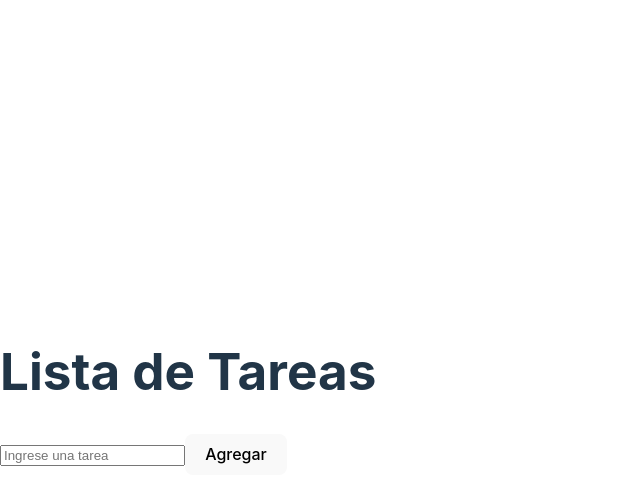
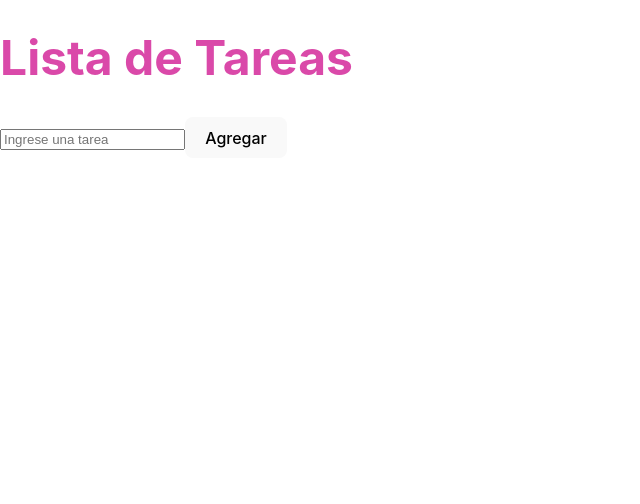
Before and after one commit to erikarubi25/pruebatecnicareact, a React app: page / in a window 1280 px wide. Shown: the top 504 px of the page, without its empty margins (0-640 px from the left). Built offline with nearby package versions, Linux system fonts and the light colour scheme; the HTML template or start-up script is replaced by a standard one.

Commit message:
color en titulo

```diff
--- a/src/App.jsx
+++ b/src/App.jsx
@@ -1,6 +1,7 @@
 import React, { useState } from 'react';
 import TaskList from './components/TaskList';
 import TaskForm from './components/TaskForm';
+
 function App() {
   const [tasks, setTasks] = useState([]);
   const addTask = (title) => {
--- a/src/index.css
+++ b/src/index.css
@@ -29,13 +29,14 @@ body {
   margin: 0;
   display: flex;
   place-items: center;
-  min-width: 320px;
-  min-height: 100vh;
+  min-width: 300px;
+  min-height: 20vh;
 }
 
 h1 {
-  font-size: 3.2em;
+  font-size: 3em;
   line-height: 1.1;
+  color: rgb(218, 73, 169);
 }
 
 button {
```
